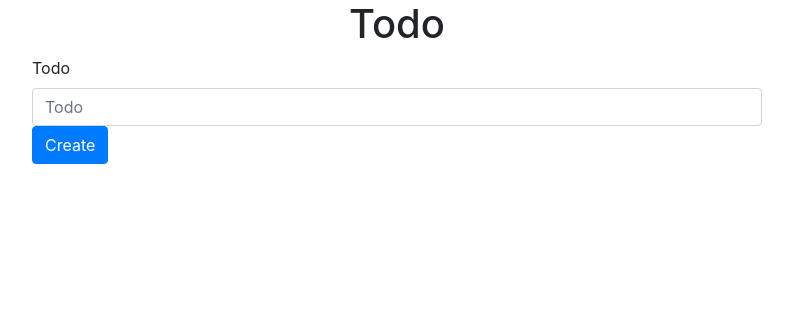
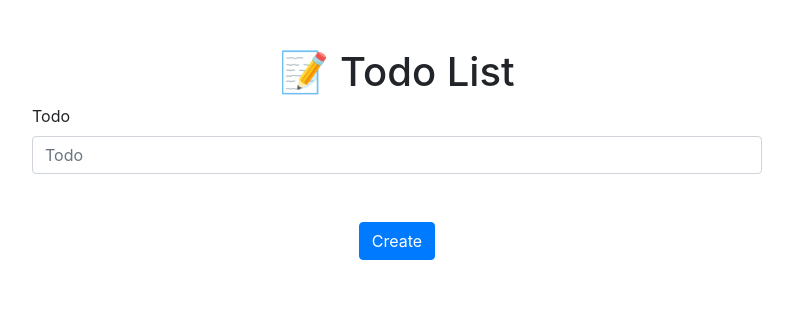
Before and after one commit to d-sanderson/todo-crud-node, a website: page index.html in a window 1280 px wide. Shown: the whole page, without its empty margins (243-1036 px from the left). Drawn offline with nearby package versions, Linux system fonts and the light colour scheme; no server answers.

Commit message:
format changes.

```diff
--- a/index.html
+++ b/index.html
@@ -12,7 +12,7 @@
   </head>
   <body>
     <div class="container">
-        <h1 class="text-center">Todo</h1>
+        <h1 class="text-center mt-5"> 📝 Todo List</h1>
         <div class="row">
             <div class="col-lg-2"></div>
             <div class="col-lg-8">
@@ -20,7 +20,9 @@
                     <div class="form-group">
                         <label for="todo">Todo</label>
                         <input type="text" class="form-control" id="todoUserInput" placeholder="Todo">
-                        <button type="submit" class="btn btn-primary">Create</button>
+                          <div class="text-center m-5">
+                            <button type="submit" class="btn btn-primary">Create</button>
+                          </div>
                     </div>
 
                 </form>
```
